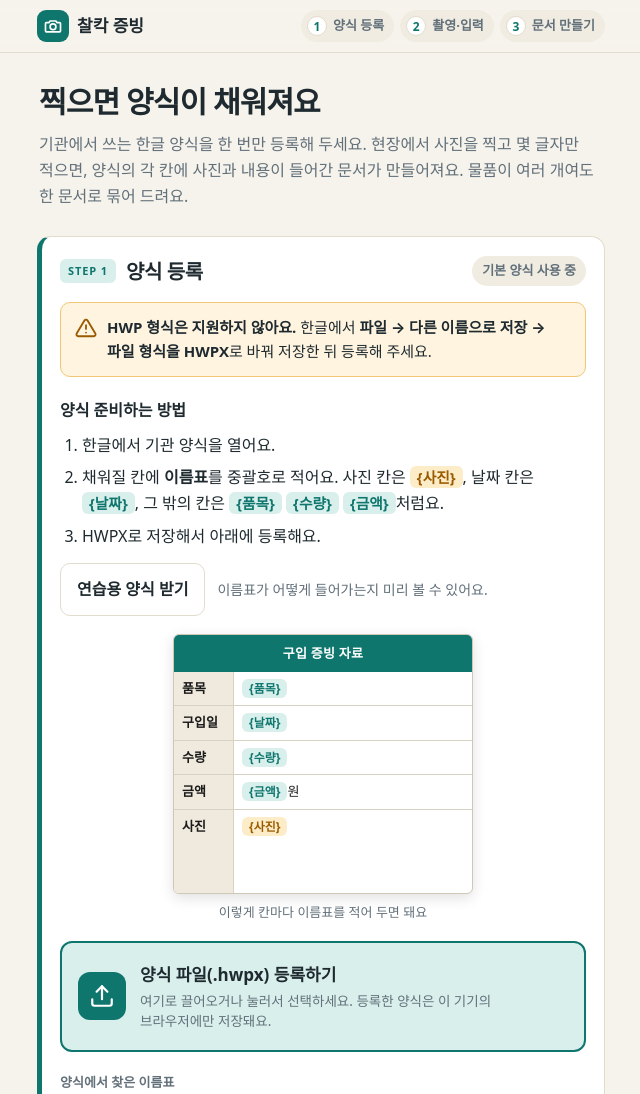
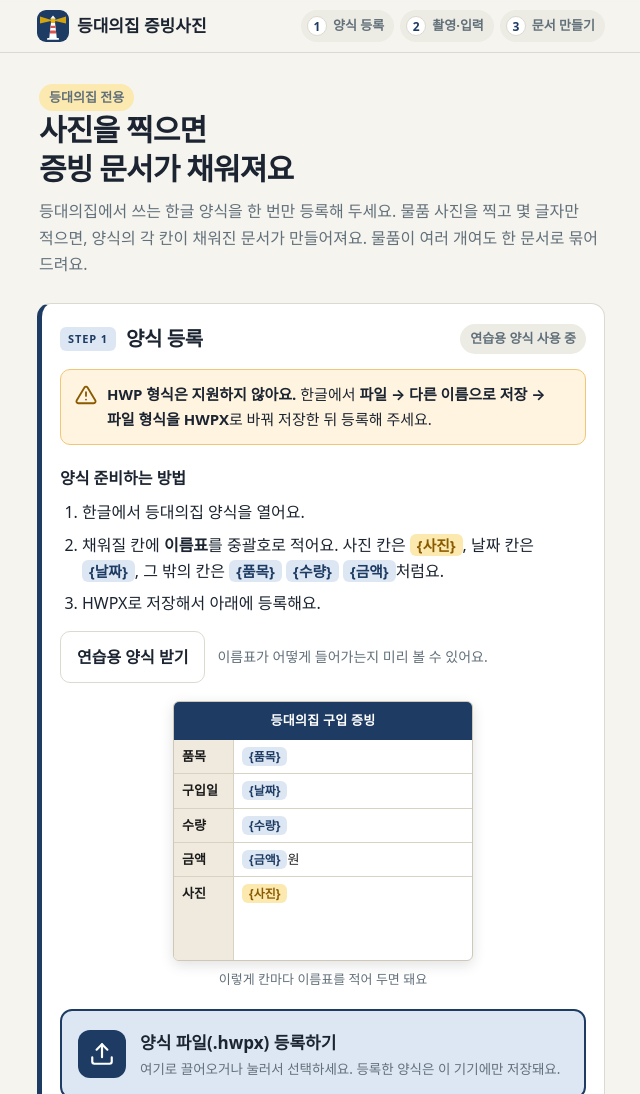
Before and after one commit to LIGHT4495/87, a website with bundled scripts: page jeungbing-photo/index.html in a window 1280 px wide. Shown: the top 1094 px of the page, without its empty margins (319-959 px from the left). Built offline with nearby package versions, Linux system fonts and the light colour scheme.

Commit message:
등대의집 전용 디자인: 등대 로고·남색/노랑 팔레트, 전용 문구, 홈 화면 아이콘(PWA 매니페스트)
Co-Authored-By: Claude Sonnet 5.5 <noreply@anthropic.com>
Claude-Session: https://claude.ai/code/session_01Lk8MbCu1sUY7iEmgYd7cDH

```diff
--- a/jeungbing-photo/app.js
+++ b/jeungbing-photo/app.js
@@ -101,7 +101,7 @@
 
   async function useSample() {
     var bytes = await Hwpx.buildSampleTemplate();
-    await loadTemplate(bytes.buffer.slice(bytes.byteOffset, bytes.byteOffset + bytes.byteLength), '기본 양식(연습용).hwpx', true, false);
+    await loadTemplate(bytes.buffer.slice(bytes.byteOffset, bytes.byteOffset + bytes.byteLength), '등대의집 연습용 양식.hwpx', true, false);
   }
 
   function showTplError(msg) {
@@ -130,7 +130,7 @@
 
   function renderTemplate() {
     var t = state.tpl;
-    $('tplBadge').textContent = t.isSample ? '기본 양식 사용 중' : '내 양식: ' + t.name;
+    $('tplBadge').textContent = t.isSample ? '연습용 양식 사용 중' : '내 양식: ' + t.name;
     $('resetTpl').hidden = t.isSample;
     var chips = $('chips');
     chips.textContent = '';
@@ -288,7 +288,7 @@
       var bytes = await Hwpx.fillTemplate(t.buf, used.map(function (it) {
         return { values: it.values, photo: it.photo ? { data: it.photo.data, width: it.photo.width, height: it.photo.height, ext: it.photo.ext } : null };
       }));
-      lastName = (t.isSample ? '증빙사진' : baseName(t.name)) + '_' + fmtToday(new Date()).replace(/[^\d]/g, '') + '.hwpx';
+      lastName = (t.isSample ? '등대의집_증빙사진' : baseName(t.name)) + '_' + fmtToday(new Date()).replace(/[^\d]/g, '') + '.hwpx';
       lastBlob = download(bytes, lastName);
       setStatus('완성! 총 ' + used.length + '건이 담긴 문서를 내려받았어요. 카카오톡 \'나와의 채팅\' 등으로 PC에 옮겨 한글에서 열어 주세요.', 'ok');
       var canShare = false;
@@ -312,7 +312,7 @@
   function wire() {
     $('sampleBtn').addEventListener('click', async function () {
       var bytes = await Hwpx.buildSampleTemplate();
-      download(bytes, '증빙사진_연습용양식.hwpx');
+      download(bytes, '등대의집_연습용양식.hwpx');
     });
     $('tplInput').addEventListener('change', function (e) { onTemplateFile(e.target.files[0]); e.target.value = ''; });
     var drop = $('drop');
--- a/jeungbing-photo/hwpx.js
+++ b/jeungbing-photo/hwpx.js
@@ -525,7 +525,7 @@
       '<hp:ctrl><hp:colPr id="" type="NEWSPAPER" layout="LEFT" colCount="1" sameSz="1" sameGap="0"/></hp:ctrl>';
 
     return XML_DECL + '<hs:sec ' + NSDECL + '>' +
-      P(secPr + T('구입 증빙 자료'), 1, 1) +
+      P(secPr + T('등대의집 구입 증빙'), 1, 1) +
       P('', 0, 0) +
       P(tbl + T(''), 0, 0) +
       '</hs:sec>';
@@ -540,7 +540,7 @@
     zip.file('META-INF/container.xml', XML_DECL + '<ocf:container xmlns:ocf="urn:oasis:names:tc:opendocument:xmlns:container" xmlns:hpf="http://www.hancom.co.kr/schema/2011/hpf"><ocf:rootfiles><ocf:rootfile full-path="Contents/content.hpf" media-type="application/hwpml-package+xml"/></ocf:rootfiles></ocf:container>');
     zip.file('META-INF/manifest.xml', XML_DECL + '<odf:manifest xmlns:odf="urn:oasis:names:tc:opendocument:xmlns:manifest:1.0"/>');
     zip.file('Contents/content.hpf', XML_DECL + '<opf:package ' + NSDECL + ' version="" unique-identifier="" id="">' +
-      '<opf:metadata><opf:title>구입 증빙 자료 양식</opf:title><opf:language>ko</opf:language></opf:metadata>' +
+      '<opf:metadata><opf:title>등대의집 구입 증빙 양식</opf:title><opf:language>ko</opf:language></opf:metadata>' +
       '<opf:manifest><opf:item id="header" href="Contents/header.xml" media-type="application/xml"/>' +
       '<opf:item id="section0" href="Contents/section0.xml" media-type="application/xml"/>' +
       '<opf:item id="settings" href="settings.xml" media-type="application/xml"/></opf:manifest>' +
--- a/jeungbing-photo/index.html
+++ b/jeungbing-photo/index.html
@@ -4,16 +4,18 @@
 <meta charset="utf-8">
 <meta name="viewport" content="width=device-width, initial-scale=1, viewport-fit=cover">
 <meta name="color-scheme" content="light dark">
-<meta name="theme-color" content="#f6f3ec">
-<title>찰칵 증빙</title>
+<meta name="theme-color" content="#1d3b63">
+<meta name="apple-mobile-web-app-title" content="등대 증빙">
+<title>등대의집 증빙사진</title>
+<link rel="manifest" href="manifest.webmanifest">
+<link rel="icon" type="image/svg+xml" href="icon.svg">
+<link rel="apple-touch-icon" href="apple-touch-icon.png">
 <link rel="stylesheet" href="style.css">
 </head>
 <body>
 <header class="top">
   <div class="top-in">
-    <div class="brand"><span class="logo" aria-hidden="true">
-      <svg viewBox="0 0 24 24" width="20" height="20" fill="none" stroke="currentColor" stroke-width="2" stroke-linecap="round" stroke-linejoin="round"><path d="M4 8h3l1.5-2h7L17 8h3a1 1 0 0 1 1 1v9a1 1 0 0 1-1 1H4a1 1 0 0 1-1-1V9a1 1 0 0 1 1-1z"/><circle cx="12" cy="13" r="3.5"/></svg>
-    </span><strong>찰칵 증빙</strong></div>
+    <div class="brand"><img class="logo" src="icon.svg" alt="" width="32" height="32"><strong>등대의집 증빙사진</strong></div>
     <nav class="progress" aria-label="진행 단계">
       <a href="#s1"><i>1</i>양식 등록</a>
       <a href="#s2"><i>2</i>촬영·입력</a>
@@ -24,8 +26,9 @@
 
 <main class="wrap">
   <section class="hero">
-    <h1>찍으면 양식이 채워져요</h1>
-    <p>기관에서 쓰는 한글 양식을 한 번만 등록해 두세요. 현장에서 사진을 찍고 몇 글자만 적으면, 양식의 각 칸에 사진과 내용이 들어간 문서가 만들어져요. 물품이 여러 개여도 한 문서로 묶어 드려요.</p>
+    <p class="eyebrow">등대의집 전용</p>
+    <h1>사진을 찍으면<br>증빙 문서가 채워져요</h1>
+    <p>등대의집에서 쓰는 한글 양식을 한 번만 등록해 두세요. 물품 사진을 찍고 몇 글자만 적으면, 양식의 각 칸이 채워진 문서가 만들어져요. 물품이 여러 개여도 한 문서로 묶어 드려요.</p>
   </section>
 
   <!-- 1. 양식 등록 -->
@@ -33,7 +36,7 @@
     <div class="panel-head">
       <span class="step">STEP 1</span>
       <h2 id="h1">양식 등록</h2>
-      <span class="pill" id="tplBadge">기본 양식 사용 중</span>
+      <span class="pill" id="tplBadge">연습용 양식 사용 중</span>
     </div>
 
     <div class="notice" role="note">
@@ -43,7 +46,7 @@
 
     <h3>양식 준비하는 방법</h3>
     <ol class="steps">
-      <li>한글에서 기관 양식을 열어요.</li>
+      <li>한글에서 등대의집 양식을 열어요.</li>
       <li>채워질 칸에 <b>이름표</b>를 중괄호로 적어요. 사진 칸은 <code class="tok photo">{사진}</code>, 날짜 칸은 <code class="tok">{날짜}</code>, 그 밖의 칸은 <code class="tok">{품목}</code> <code class="tok">{수량}</code> <code class="tok">{금액}</code>처럼요.</li>
       <li>HWPX로 저장해서 아래에 등록해요.</li>
     </ol>
@@ -55,7 +58,7 @@
 
     <figure class="sample" aria-label="이름표를 넣은 양식 예시">
       <div class="sample-paper">
-        <div class="sample-band">구입 증빙 자료</div>
+        <div class="sample-band">등대의집 구입 증빙</div>
         <dl>
           <div><dt>품목</dt><dd><code class="tok">{품목}</code></dd></div>
           <div><dt>구입일</dt><dd><code class="tok">{날짜}</code></dd></div>
@@ -74,7 +77,7 @@
       </span>
       <span class="drop-txt">
         <strong>양식 파일(.hwpx) 등록하기</strong>
-        <small>여기로 끌어오거나 눌러서 선택하세요. 등록한 양식은 이 기기의 브라우저에만 저장돼요.</small>
+        <small>여기로 끌어오거나 눌러서 선택하세요. 등록한 양식은 이 기기에만 저장돼요.</small>
       </span>
     </label>
     <p class="tpl-error" id="tplError" role="alert" hidden></p>
@@ -83,7 +86,7 @@
       <span class="found-title">양식에서 찾은 이름표</span>
       <div class="chips" id="chips" aria-label="양식에서 찾은 이름표"></div>
     </div>
-    <button type="button" class="link" id="resetTpl" hidden>기본(연습용) 양식으로 되돌리기</button>
+    <button type="button" class="link" id="resetTpl" hidden>연습용 양식으로 되돌리기</button>
   </section>
 
   <!-- 2. 촬영·입력 -->
@@ -111,7 +114,8 @@
   </section>
 
   <footer class="foot">
-    <p>🔒 사진과 양식은 기기 밖으로 전송되지 않아요. 모든 처리는 이 브라우저 안에서 이루어져요.</p>
+    <p>사진과 양식은 기기 밖으로 전송되지 않아요. 모든 처리는 이 기기의 브라우저 안에서 이루어져요.</p>
+    <p>증빙 사진은 물품과 영수증 위주로 찍어 주세요. 이용인의 얼굴이 담기지 않도록 해 주세요.</p>
     <p>만들어진 파일은 카카오톡 '나와의 채팅' 등으로 PC에 옮겨 한글에서 열어 주세요. 아이폰 사진이 읽히지 않으면 카메라 형식을 '높은 호환성'으로 바꿔 주세요.</p>
   </footer>
 </main>
--- a/jeungbing-photo/style.css
+++ b/jeungbing-photo/style.css
@@ -1,29 +1,29 @@
 :root {
-  --bg: #f6f3ec;
+  --bg: #f5f4ef;
   --panel: #ffffff;
-  --soft: #f0ece2;
-  --line: #e2dccd;
-  --ink: #1e2a2f;
+  --soft: #ecebe4;
+  --line: #dcdad0;
+  --ink: #1b2430;
   --muted: #62707a;
-  --brand: #0f766e;
+  --brand: #1d3b63;
   --brand-ink: #ffffff;
-  --brand-soft: #d9efec;
-  --amber: #9a5b00;
-  --amber-soft: #fdecc8;
+  --brand-soft: #dde7f3;
+  --amber: #8a5a00;
+  --amber-soft: #fbe9b0;
   --warn-bg: #fff4e0;
   --warn-line: #f0c777;
   --danger: #b42318;
-  --ok: #0f766e;
+  --ok: #1d6b4a;
   --radius: 14px;
 }
 @media (prefers-color-scheme: dark) {
   :root {
-    --bg: #12191c; --panel: #1b2427; --soft: #222d31; --line: #2f3d42;
-    --ink: #e7efee; --muted: #9bb0b3;
-    --brand: #5fd3c6; --brand-ink: #06231f; --brand-soft: #173b38;
-    --amber: #f0b45a; --amber-soft: #3a2c12;
-    --warn-bg: #2d2412; --warn-line: #5a4519;
-    --danger: #ff8f84; --ok: #5fd3c6;
+    --bg: #0f1724; --panel: #172131; --soft: #1e2b3f; --line: #2b3b54;
+    --ink: #e8eef7; --muted: #9fb0c6;
+    --brand: #8fb4e8; --brand-ink: #0c1a2e; --brand-soft: #1c2f4d;
+    --amber: #f2c14e; --amber-soft: #3b2f10;
+    --warn-bg: #2d2512; --warn-line: #5a4a1c;
+    --danger: #ff8f84; --ok: #7fd1a8;
   }
 }
 * { box-sizing: border-box; }
@@ -38,7 +38,7 @@ body {
 .top { position: sticky; top: 0; z-index: 10; background: color-mix(in srgb, var(--bg) 92%, transparent); backdrop-filter: blur(8px); border-bottom: 1px solid var(--line); }
 .top-in { max-width: 600px; margin: 0 auto; padding: 10px 16px; display: flex; align-items: center; justify-content: space-between; gap: 12px; flex-wrap: wrap; }
 .brand { display: flex; align-items: center; gap: 8px; font-size: 17px; }
-.logo { display: grid; place-items: center; width: 32px; height: 32px; border-radius: 9px; background: var(--brand); color: var(--brand-ink); }
+.logo { display: block; width: 32px; height: 32px; border-radius: 9px; }
 .progress { display: flex; gap: 6px; }
 .progress a { display: inline-flex; align-items: center; gap: 6px; padding: 5px 10px 5px 6px; border-radius: 999px; background: var(--soft); color: var(--muted); text-decoration: none; font-size: 13px; font-weight: 600; }
 .progress a i { font-style: normal; display: grid; place-items: center; width: 20px; height: 20px; border-radius: 50%; background: var(--panel); color: var(--brand); font-size: 12px; border: 1px solid var(--line); }
@@ -46,7 +46,8 @@ body {
 
 .wrap { max-width: 600px; margin: 0 auto; padding: 8px 16px calc(40px + env(safe-area-inset-bottom)); }
 .hero { padding: 22px 2px 10px; }
-.hero h1 { margin: 0 0 10px; font-size: 30px; line-height: 1.25; letter-spacing: -0.03em; }
+.eyebrow { display: inline-block; margin: 0 0 8px; padding: 3px 10px; border-radius: 999px; background: var(--amber-soft); color: var(--amber); font-size: 13px; font-weight: 800; }
+.hero h1 { margin: 0 0 10px; font-size: 30px; line-height: 1.28; letter-spacing: -0.03em; }
 .hero p { margin: 0; color: var(--muted); }
 
 .panel { background: var(--panel); border: 1px solid var(--line); border-left: 5px solid var(--brand); border-radius: var(--radius); padding: 18px 18px 20px; margin: 16px 0; }
@@ -78,7 +79,7 @@ h3 { margin: 20px 0 8px; font-size: 16px; }
 .sample { margin: 18px 0; display: grid; justify-items: center; gap: 8px; }
 .sample figcaption { color: var(--muted); font-size: 13px; }
 .sample-paper { width: 100%; max-width: 300px; background: #fff; color: #1a1a1a; border: 1px solid #cfc8b6; border-radius: 6px; box-shadow: 0 4px 14px rgba(0,0,0,.12); overflow: hidden; font-size: 13px; }
-.sample-band { background: #0f766e; color: #fff; text-align: center; font-weight: 800; padding: 8px; letter-spacing: .02em; }
+.sample-band { background: #1d3b63; color: #fff; text-align: center; font-weight: 800; padding: 8px; letter-spacing: .02em; }
 .sample dl { margin: 0; }
 .sample dl > div { display: grid; grid-template-columns: 60px 1fr; border-top: 1px solid #d8d2c3; }
 .sample dl > div:first-child { border-top: 0; }
```
Also changed, not shown: .github/workflows/pages.yml, jeungbing-photo/apple-touch-icon.png (added), jeungbing-photo/icon-192.png (added), jeungbing-photo/icon-512.png (added), jeungbing-photo/icon-maskable-512.png (added), jeungbing-photo/icon.svg (added), jeungbing-photo/manifest.webmanifest (added).
